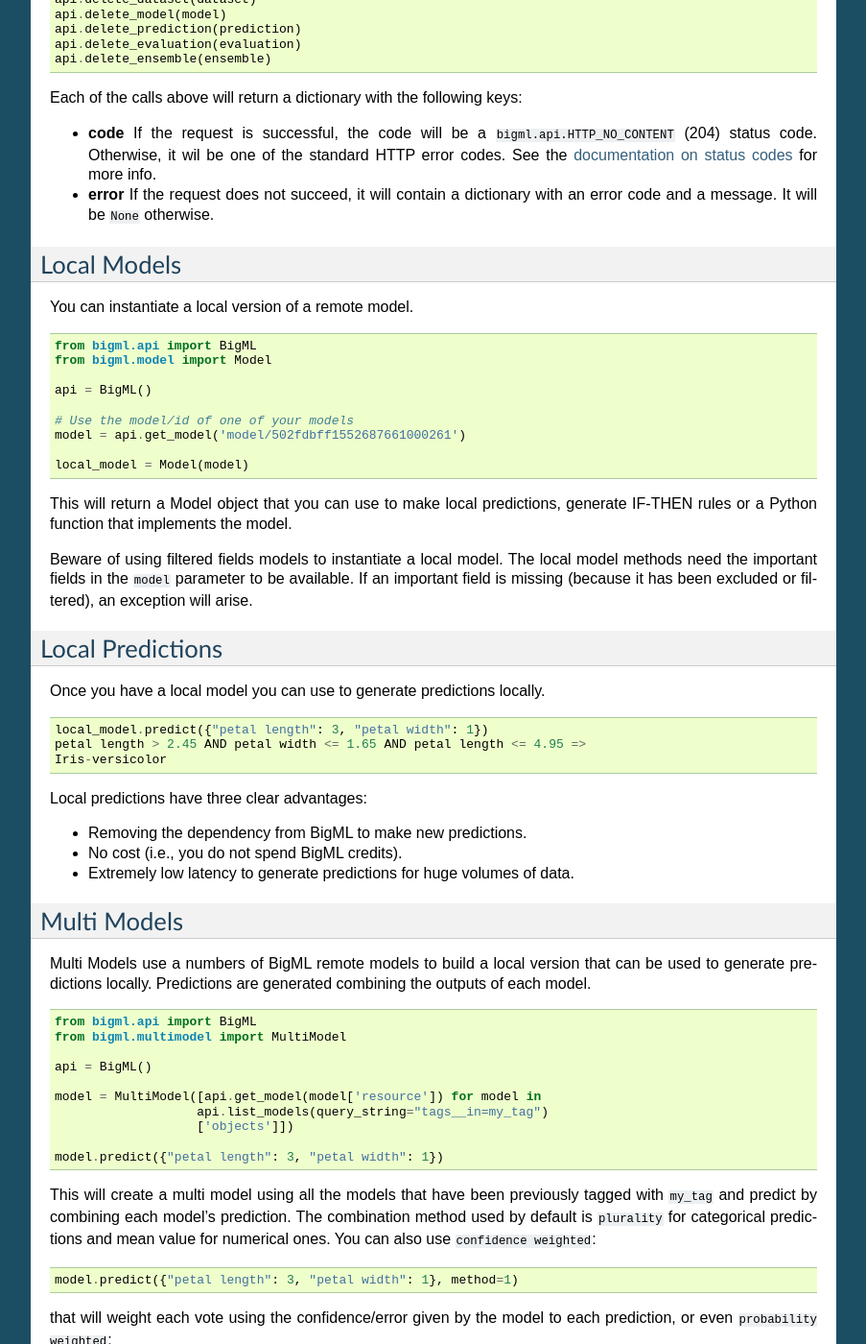
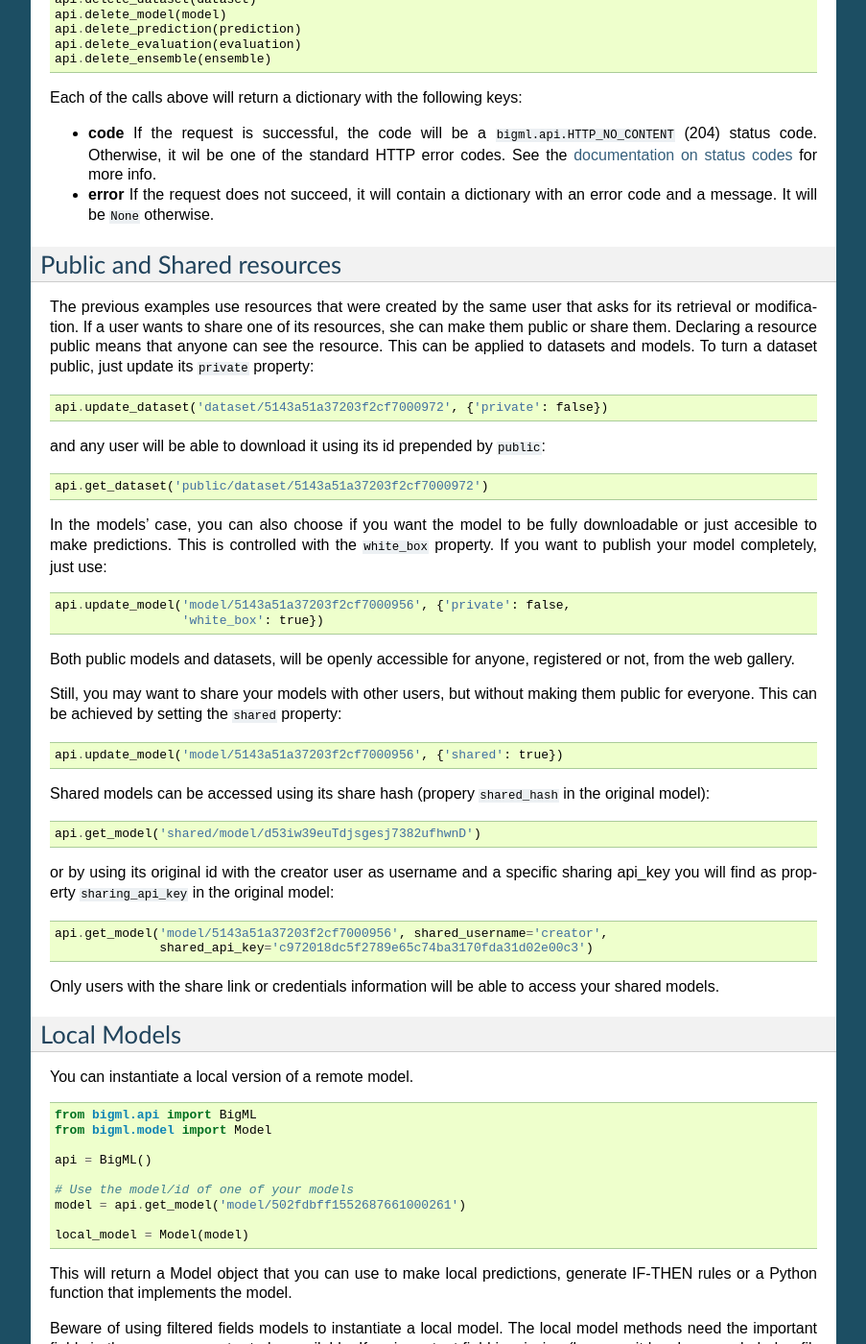
Before and after one commit to bigmlcom/python, a Sphinx documentation site: the page built from docs/index.rst, in a window 1280 px wide and 1400 px high, scrolled down 12108 px. Shown: the whole window at 96% size, without its empty margins (198-1101 px from the left). Built offline with Sphinx 7.4.7, drawn with Linux system fonts in a browser that asks for light colours; some of the changed text lies outside the part shown.

Commit message:
Adding public and shared resources info in docs

```diff
--- a/docs/index.rst
+++ b/docs/index.rst
@@ -777,6 +777,54 @@
    dictionary with an error code and a message. It will be ``None``
    otherwise.
 
+Public and Shared resources
+---------------------------
+
+The previous examples use resources that were created by the same user
+that asks for its retrieval or modification. If a user wants to share one
+of its resources, she can make them public or share them. Declaring a resource
+public means that anyone can see the resource. This can be applied to datasets
+and models. To turn a dataset public, just update its ``private`` property::
+
+    api.update_dataset('dataset/5143a51a37203f2cf7000972', {'private': false})
+
+and any user will be able to download it using its id prepended by ``public``::
+
+    api.get_dataset('public/dataset/5143a51a37203f2cf7000972')
+
+In the models' case, you can also choose if you want the model to be fully
+downloadable or just accesible to make predictions. This is controlled with the
+``white_box`` property. If you want to publish your model completely, just
+use::
+
+    api.update_model('model/5143a51a37203f2cf7000956', {'private': false,
+                     'white_box': true})
+
+Both public models and datasets, will be openly accessible for anyone,
+registered or not, from the web
+gallery.
+
+Still, you may want to share your models with other users, but without making
+them public for everyone. This can be achieved by setting the ``shared``
+property::
+
+    api.update_model('model/5143a51a37203f2cf7000956', {'shared': true})
+
+Shared models can be accessed using its share hash (propery ``shared_hash``
+in the original model)::
+
+    api.get_model('shared/model/d53iw39euTdjsgesj7382ufhwnD')
+
+or by using its original id with the creator user as username and a specific
+sharing api_key you will find as property ``sharing_api_key`` in the original
+model::
+
+    api.get_model('model/5143a51a37203f2cf7000956', shared_username='creator',
+                  shared_api_key='c972018dc5f2789e65c74ba3170fda31d02e00c3')
+
+Only users with the share link or credentials information will be able to
+access your shared models.
+
 Local Models
 ------------
 
```
